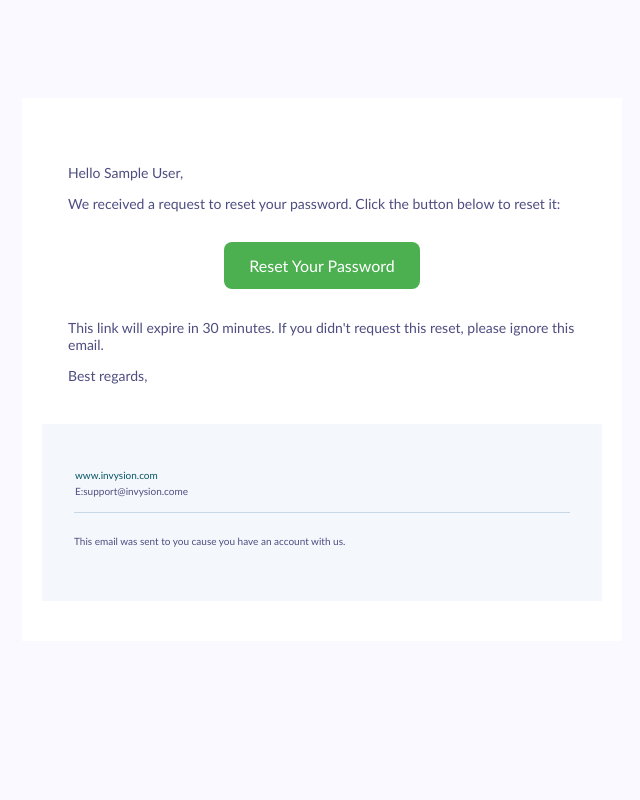
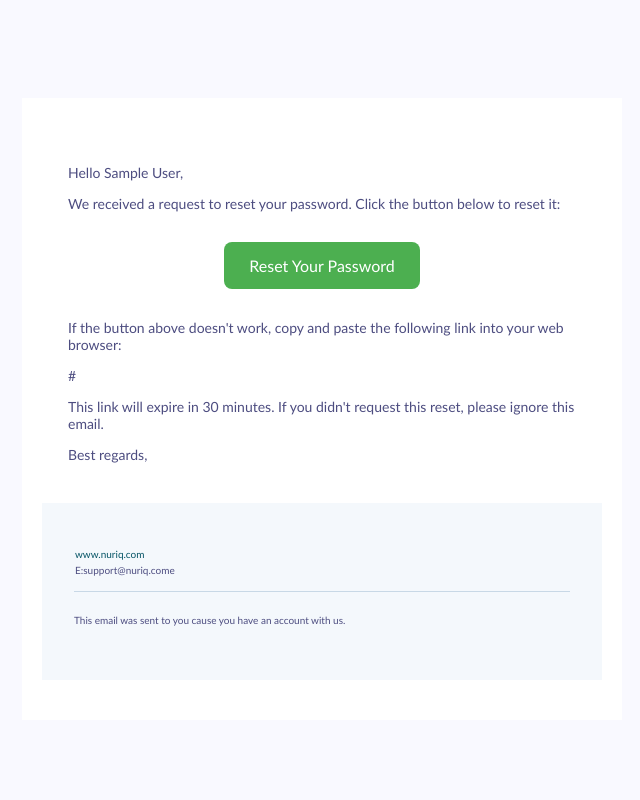
Before and after one commit to adelodundamilare/momi, a Python web app: template app/templates/reset_password.html in a window 1280 px wide. Shown: the whole page, without its empty margins (318-958 px from the left). Run offline with Jinja, Linux system fonts and the light colour scheme; the template is opened without the code that fills it: most values are stand-ins (such as "Sample title", 1, 10 or a date in 2020).

Commit message:
fix password reset unauth

```diff
--- a/app/templates/base.html
+++ b/app/templates/base.html
@@ -233,9 +233,9 @@
                         <tr>
                           <td class="webinfo">
                             <p class="website">
-                              <a href="https://invysion.com">www.invysion.com</a
+                              <a href="https://nuriq.com">www.nuriq.com</a
                               ><br />
-                              E:support@invysion.come
+                              E:support@nuriq.come
                             </p>
                           </td>
                         </tr>
--- a/app/templates/reset_password.html
+++ b/app/templates/reset_password.html
@@ -2,13 +2,39 @@
 block content %}
 <p>Hello {{ full_name }},</p>
 
-<p>We received a request to reset your password. Click the button below to reset it:</p>
+<p>
+  We received a request to reset your password. Click the button below to reset
+  it:
+</p>
 
-<div style="text-align: center; margin: 30px 0;">
-  <a href="{{ reset_link }}" style="background-color: #4CAF50; color: white; padding: 14px 25px; text-align: center; text-decoration: none; display: inline-block; border-radius: 8px; font-size: 16px;">Reset Your Password</a>
+<div style="text-align: center; margin: 30px 0">
+  <a
+    href="{{ reset_link }}"
+    style="
+      background-color: #4caf50;
+      color: white;
+      padding: 14px 25px;
+      text-align: center;
+      text-decoration: none;
+      display: inline-block;
+      border-radius: 8px;
+      font-size: 16px;
+    "
+    >Reset Your Password</a
+  >
 </div>
 
-<p>This link will expire in 30 minutes. If you didn't request this reset, please ignore this email.</p>
+<p>
+  If the button above doesn't work, copy and paste the following link into your
+  web browser:
+</p>
+
+<p>{{ reset_link }}</p>
+
+<p>
+  This link will expire in 30 minutes. If you didn't request this reset, please
+  ignore this email.
+</p>
 
 <p>Best regards,<br /></p>
 {% endblock %}
```
Also changed, not shown: app/endpoints/auth.py (+19 -18 lines), app/services/user.py (+5 -5 lines).
